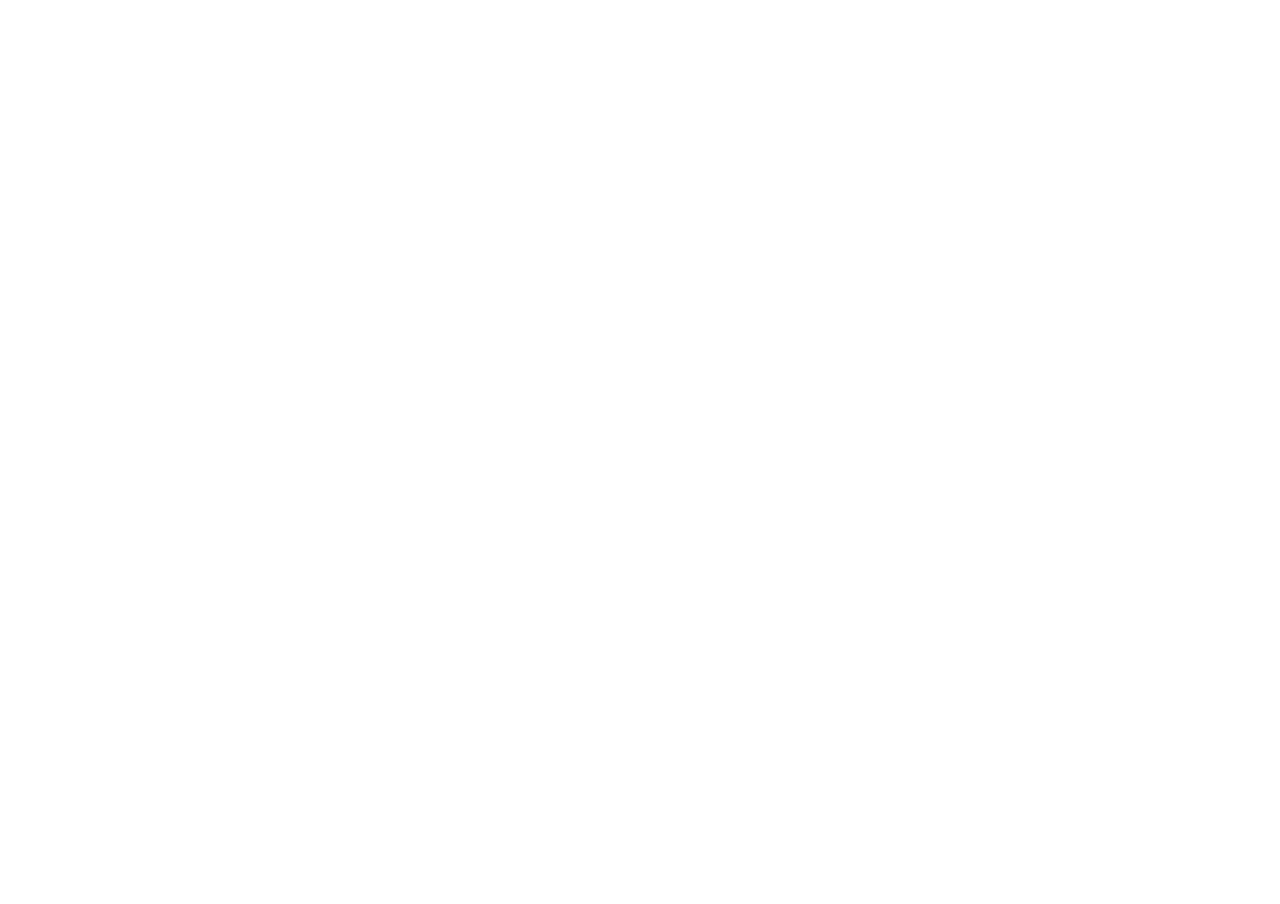
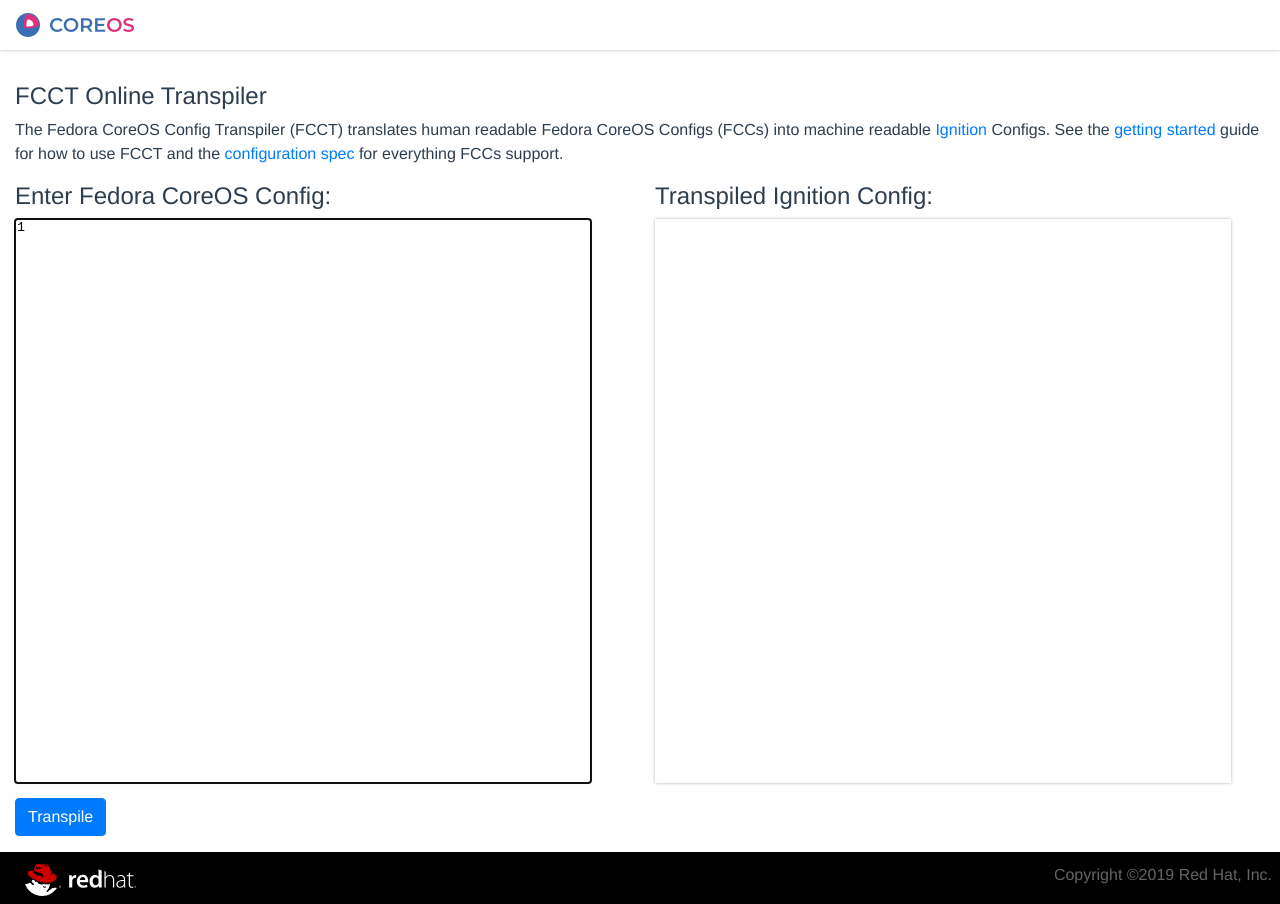
Before and after one commit to coreos/fcct-online, a Vue app in the folder client/: page /1 in a window 1280 px wide. Before the commit the page ends 800 px from the top, so only its background shows below. Built offline with nearby package versions, Linux system fonts and the light colour scheme; no server answers; the HTML template or start-up script is replaced by a standard one.

Commit message:
route.js: Add routing option for url params

```diff
--- a/client/src/components/Validator.vue
+++ b/client/src/components/Validator.vue
@@ -63,6 +63,12 @@
       this.toIgnitionConfig();
     },
   },
+  created() {
+    if (this.$route.params.fcc_config) {
+      this.fcc_config = this.$route.params.fcc_config;
+      this.toIgnitionConfig();
+    }
+  },
 };
 </script>
 
--- a/client/src/router.js
+++ b/client/src/router.js
@@ -14,12 +14,9 @@
       component: Home,
     },
     {
-      path: '/about',
-      name: 'about',
-      // route level code-splitting
-      // this generates a separate chunk (about.[hash].js) for this route
-      // which is lazy-loaded when the route is visited.
-      component: () => import(/* webpackChunkName: "about" */ './views/About.vue'),
+      path: '/:fcc_config',
+      name: 'home',
+      component: Home,
     },
   ],
 });
--- a/client/src/views/About.vue
+++ /dev/null
@@ -1,5 +0,0 @@
-<template>
-  <div class="about">
-    <h1>This is an about page</h1>
-  </div>
-</template>
```
